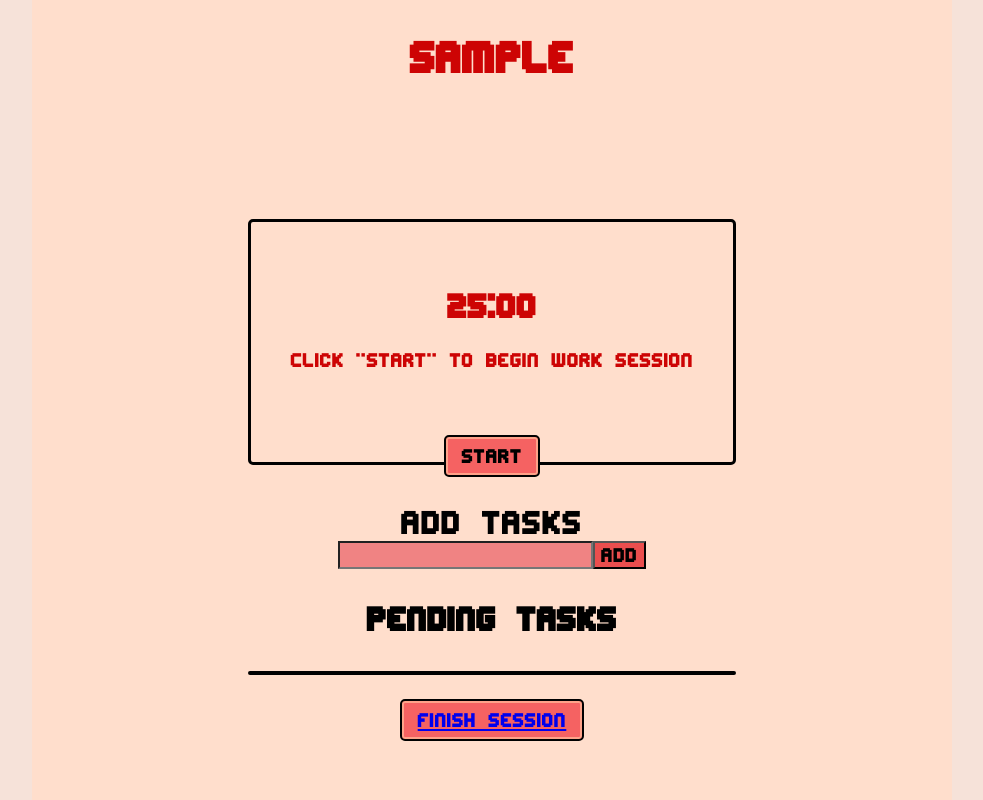
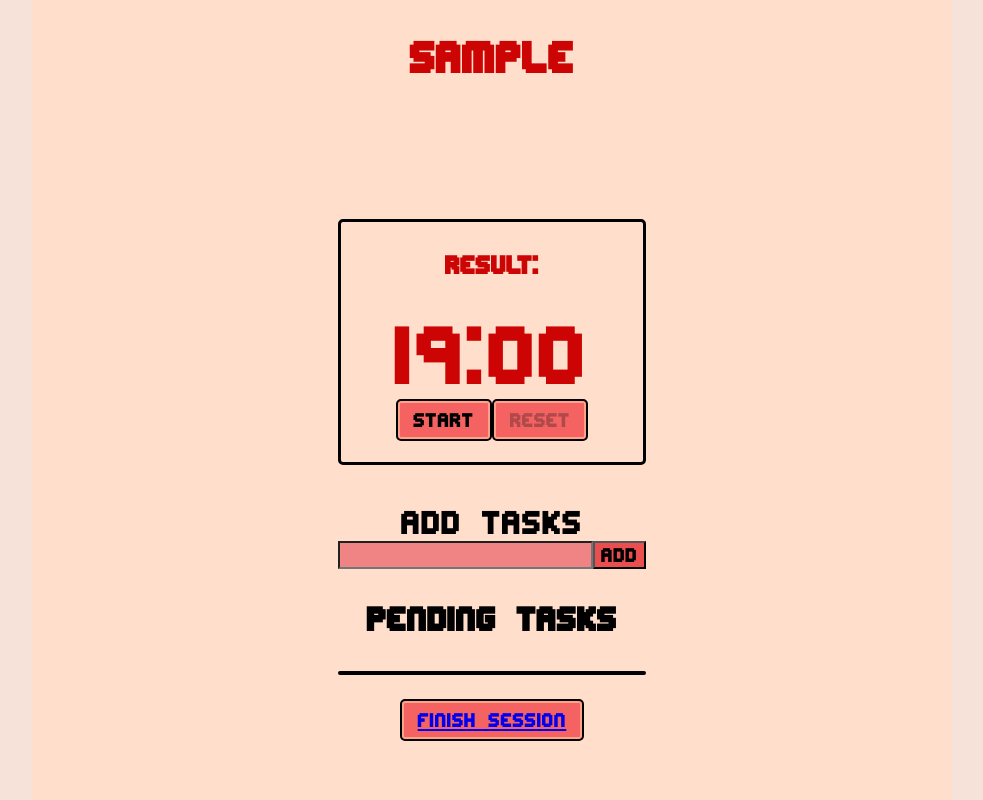
Before and after one commit to Rasheednour/pomodoor, a React (Create React App) app: page / in a window 1280 px wide. Both pictures are taken after typing "Sample" into the empty fields and a click on the button "CREATE". Shown: the whole page, without its empty margins (148-1131 px from the left). Built offline with nearby package versions, Linux system fonts and the light colour scheme.

Commit message:
updated timer component code

```diff
--- a/src/App.css
+++ b/src/App.css
@@ -1,16 +1,5 @@
 .App {
   text-align: center;
-}
-
-.App-logo {
-  height: 40vmin;
-  pointer-events: none;
-}
-
-@media (prefers-reduced-motion: no-preference) {
-  .App-logo {
-    animation: App-logo-spin infinite 20s linear;
-  }
 }
 
 .App-header {
@@ -190,73 +179,15 @@ position: absolute;
   justify-content: center;
 }
 
-/********************COUNTER*****************/
 
+/*****************timer*******************/
 
-
-.expired-notice {
-  text-align: center;
-  padding: 2rem;
-  border-radius: 0.25rem;
-  margin: 0.5rem;
-}
-
-.expired-notice > span {
-  font-size: 2.5rem;
-  font-weight: bold;
-  color: red;
-}
-
-.expired-notice > p {
-  font-size: 1.5rem;
-}
-
-.show-counter {
-  padding: 0.5rem;
-}
-
-.show-counter .countdown-link {
-  display: flex;
-  flex-direction: row;
-  justify-content: center;
-  align-items: center;
-  font-weight: 700;
-  font-size: 1.25rem;
-  line-height: 1.75rem;
-  padding: 0.5rem;
-  border: 1px solid #ebebeb;
-  border-radius: 0.25rem;
-  text-decoration: none;
-  color: #000;
-}
-
-.show-counter .countdown {
-  line-height: 1.25rem;
-  padding: 0 0.75rem 0 0.75rem;
-  align-items: center;
-  display: flex;
-  flex-direction: column;
-}
-
-.show-counter .countdown.danger {
-  color: #ff0000;
-}
-
-.show-counter .countdown > p {
-  margin: 0;
-}
-
-.show-counter .countdown > span {
-  text-transform: uppercase;
-  font-size: 0.75rem;
-  line-height: 1rem;
+.time {
+  font-size: 100px;
 }
 
 
 /******************************************/
-
-
-
 
 
 @font-face {
@@ -270,12 +201,3 @@ position: absolute;
   font-family: 'dotPixel';
   src: url(./Fonts/edundot.ttf);
 }
-
-@keyframes App-logo-spin {
-  from {
-    transform: rotate(0deg);
-  }
-  to {
-    transform: rotate(360deg);
-  }
-}
--- a/src/Pages/CountdownTimer.js
+++ /dev/null
@@ -1,45 +0,0 @@
-import React from 'react';
-import { useCountdown } from './useCountdown';
-import DateTimeDisplay from './DateTimeDisplay';
-import '../App.css';
-
-
-const ExpiredNotice = () => {
-    return (
-      <div className="expired-notice">
-        <h1 className='timer-text'>25:00</h1>
-        <p>Click "start" to begin work session</p>
-      </div>
-    );
-  };
-
-const ShowCounter = ({ days, hours, minutes, seconds }) => {
-return (
-    <div className="show-counter">
-    <div className="countdown-link">
-        <DateTimeDisplay value={minutes} type={'Mins'} isDanger={false} />
-        <p>:</p>
-        <DateTimeDisplay value={seconds} type={'Seconds'} isDanger={false} />
-    </div>
-    </div>
-);
-};
-
-const CountdownTimer = ({ targetDate }) => {
-  const [days, hours, minutes, seconds] = useCountdown(targetDate);
-
-  if (days + hours + minutes + seconds <= 0) {
-    return <ExpiredNotice />;
-  } else {
-    return (
-      <ShowCounter
-        days={days}
-        hours={hours}
-        minutes={minutes}
-        seconds={seconds}
-      />
-    );
-  }
-};
-
-export default CountdownTimer;
--- a/src/Pages/DateTimeDisplay.js
+++ /dev/null
@@ -1,12 +0,0 @@
-import React from 'react';
-
-const DateTimeDisplay = ({ value, type, isDanger }) => {
-  return (
-    <div className={isDanger ? 'countdown danger' : 'countdown'}>
-      <p>{value}</p>
-      <span>{type}</span>
-    </div>
-  );
-};
-
-export default DateTimeDisplay;
--- a/src/Pages/HomePage.js
+++ b/src/Pages/HomePage.js
@@ -6,7 +6,6 @@ import { useState } from 'react';
 function HomePage() {
 
   const [name, setName] = useState('');
-
   const navigate = useNavigate();
   const navigateToSession = () => {
     navigate('/work', {state: {name: name}});
--- a/src/Pages/WorkPage.js
+++ b/src/Pages/WorkPage.js
@@ -2,7 +2,7 @@ import React from 'react';
 import { Link } from 'react-router-dom';
 import {useLocation} from 'react-router-dom';
 import { useState } from 'react';
-import CountdownTimer from './CountdownTimer';
+import Timer from './components/timer';
 import '../App.css';
 
 
@@ -14,10 +14,6 @@ function WorkPage() {
   const [serviceList, setServiceList] = useState([{service: ""}]);
   const location = useLocation();
 
-  let THREE_DAYS_IN_MS = 0 *25 * 60 * 1000;
-  const NOW_IN_MS = new Date().getTime();
-
-  const dateTimeAfterThreeDays = NOW_IN_MS + count_down;
 
   const handleServiceChange = (e, index) => {
     const { name, value } = e.target;
@@ -39,32 +35,37 @@ function WorkPage() {
   return (
     <>
 
+
+
         <div className='work-title'>
         <h1>{location.state.name}</h1>
         </div>
 
+
+
+
         <div className='work-block'>
 
-        <div className='work-timer'>
 
-            <div className='timer'>
-            <CountdownTimer targetDate={dateTimeAfterThreeDays} />
+
+            <div className='work-timer'>
+
+              <div className='timer'>
+
+                <Timer />
+
               </div>
 
-            <div className='work-start-pause'>
-            <button className='session-start-button' onClick={e => {
-                startCountDown(1500000);
 
-                }}>START</button>
-            </div>
         </div>
 
 
 
 
 
+
+
         <div className='work-add-task'>
-
         <form className="App" autoComplete="off">
         <div className="form-field">
         <label className='work-subtitle' htmlFor="service">Add Tasks</label>
@@ -104,6 +105,11 @@ function WorkPage() {
           </div>
         ))}
       </div>
+
+
+
+
+
       <div className="output">
         <h2 className='work-subtitle'>Pending Tasks</h2>
         {serviceList &&
@@ -125,6 +131,13 @@ function WorkPage() {
           <Link to="/"> finish session </Link></button>
         </div>
         </div>
+
+
+
+
+
+
+
     </>
   );
 }
--- /dev/null
+++ b/src/Pages/components/timer.jsx
@@ -0,0 +1,110 @@
+import '../../../src/App.css';
+import React, { useState, useEffect, Fragment } from 'react';
+// import { Link } from "react-router-dom";
+const START_MINUTES = '19';
+const START_SECOND = '00';
+const START_DERATION = 10;
+
+export default function Timer() {
+  const [currentMinutes, setMinutes] = useState(START_MINUTES);
+  const [currentSeconds, setSeconds] = useState(START_SECOND);
+  const [isStop, setIsStop] = useState(false);
+  const [duration, setDuration] = useState(START_DERATION);
+  const [isRunning, setIsRunning] = useState(false);
+
+  const startHandler = () => {
+    setDuration(parseInt(START_SECOND, 10) + 60 * parseInt(START_MINUTES, 10));
+    // setMinutes(60 * 5);
+    // setSeconds(0);
+    setIsRunning(true);
+  };
+  const stopHandler = () => {
+    // stop timer
+    setIsStop(true);
+    setIsRunning(false);
+  };
+  const resetHandler = () => {
+    setMinutes(START_MINUTES);
+    setSeconds(START_SECOND);
+    setIsRunning(false);
+    setIsStop(false);
+    setDuration(START_DERATION);
+  };
+
+  const resumeHandler = () => {
+    let newDuration =
+      parseInt(currentMinutes, 10) * 60 + parseInt(currentSeconds, 10);
+    setDuration(newDuration);
+
+    setIsRunning(true);
+    setIsStop(false);
+  };
+
+  useEffect(() => {
+    if (isRunning === true) {
+      let timer = duration;
+      var minutes, seconds;
+      const interval = setInterval(function () {
+        if (--timer <= 0) {
+          resetHandler();
+        } else {
+          minutes = parseInt(timer / 60, 10);
+          seconds = parseInt(timer % 60, 10);
+
+          minutes = minutes < 10 ? '0' + minutes : minutes;
+          seconds = seconds < 10 ? '0' + seconds : seconds;
+
+          setMinutes(minutes);
+          setSeconds(seconds);
+        }
+      }, 1000);
+      return () => clearInterval(interval);
+    }
+  }, [isRunning]);
+
+  return (
+    <Fragment>
+      <div className="App">
+        <h3>Result:</h3>
+        <div className="time">
+          {currentMinutes}
+          <span className="mx-3">:</span>
+          {currentSeconds}
+        </div>
+        {!isRunning && !isStop && (
+          <button
+            onClick={startHandler}
+            className='session-start-button'
+          >
+            START
+          </button>
+        )}
+        {isRunning && (
+          <button
+            onClick={stopHandler}
+            className='session-start-button'
+          >
+            STOP
+          </button>
+        )}
+
+        {isStop && (
+          <button
+            onClick={resumeHandler}
+            className='session-start-button'
+          >
+            RESUME
+          </button>
+        )}
+
+        <button
+          onClick={resetHandler}
+          className='session-start-button'
+          disabled={!isRunning && !isStop}
+        >
+          RESET
+        </button>
+      </div>
+    </Fragment>
+  );
+}
--- a/src/Pages/useCountdown.js
+++ /dev/null
@@ -1,33 +0,0 @@
-import { useEffect, useState } from 'react';
-
-const useCountdown = (targetDate) => {
-  const countDownDate = new Date(targetDate).getTime();
-
-  const [countDown, setCountDown] = useState(
-    countDownDate - new Date().getTime()
-  );
-
-  useEffect(() => {
-    const interval = setInterval(() => {
-      setCountDown(countDownDate - new Date().getTime());
-    }, 1000);
-
-    return () => clearInterval(interval);
-  }, [countDownDate]);
-
-  return getReturnValues(countDown);
-};
-
-const getReturnValues = (countDown) => {
-  // calculate time left
-  const days = Math.floor(countDown / (1000 * 60 * 60 * 24));
-  const hours = Math.floor(
-    (countDown % (1000 * 60 * 60 * 24)) / (1000 * 60 * 60)
-  );
-  const minutes = Math.floor((countDown % (1000 * 60 * 60)) / (1000 * 60));
-  const seconds = Math.floor((countDown % (1000 * 60)) / 1000);
-
-  return [days, hours, minutes, seconds];
-};
-
-export { useCountdown };
```
